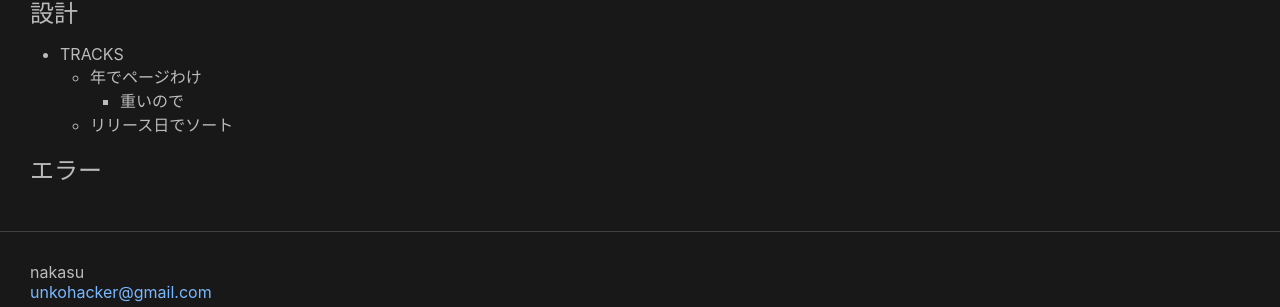
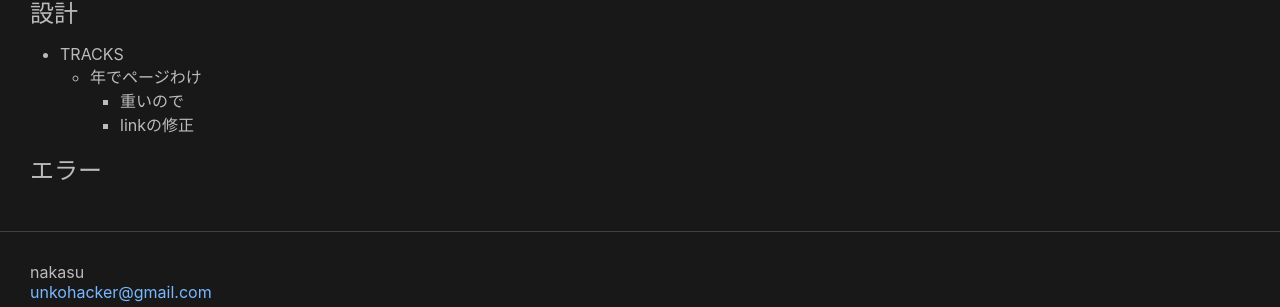
Before and after one commit to znuko/NekoHacker, a Jekyll site: the page built from _pages/about.md, in a window 1280 px wide. Shown: the part 275-582 px from the top of the page. Built offline with Jekyll 4.4.1, drawn with Linux system fonts in a browser that asks for light colours; nearby versions of some CDN libraries.

Commit message:
Update about.md

```diff
--- a/_pages/about.md
+++ b/_pages/about.md
@@ -15,10 +15,11 @@ permalink: /about/
 - TRACKS
   - 年でページわけ
     - 重いので
-  - リリース日でソート
-
+    - linkの修正
 
 
 ## エラー
 
+<div>
 {{ site.warnings | join: "<br>" }}
+</div>
```
